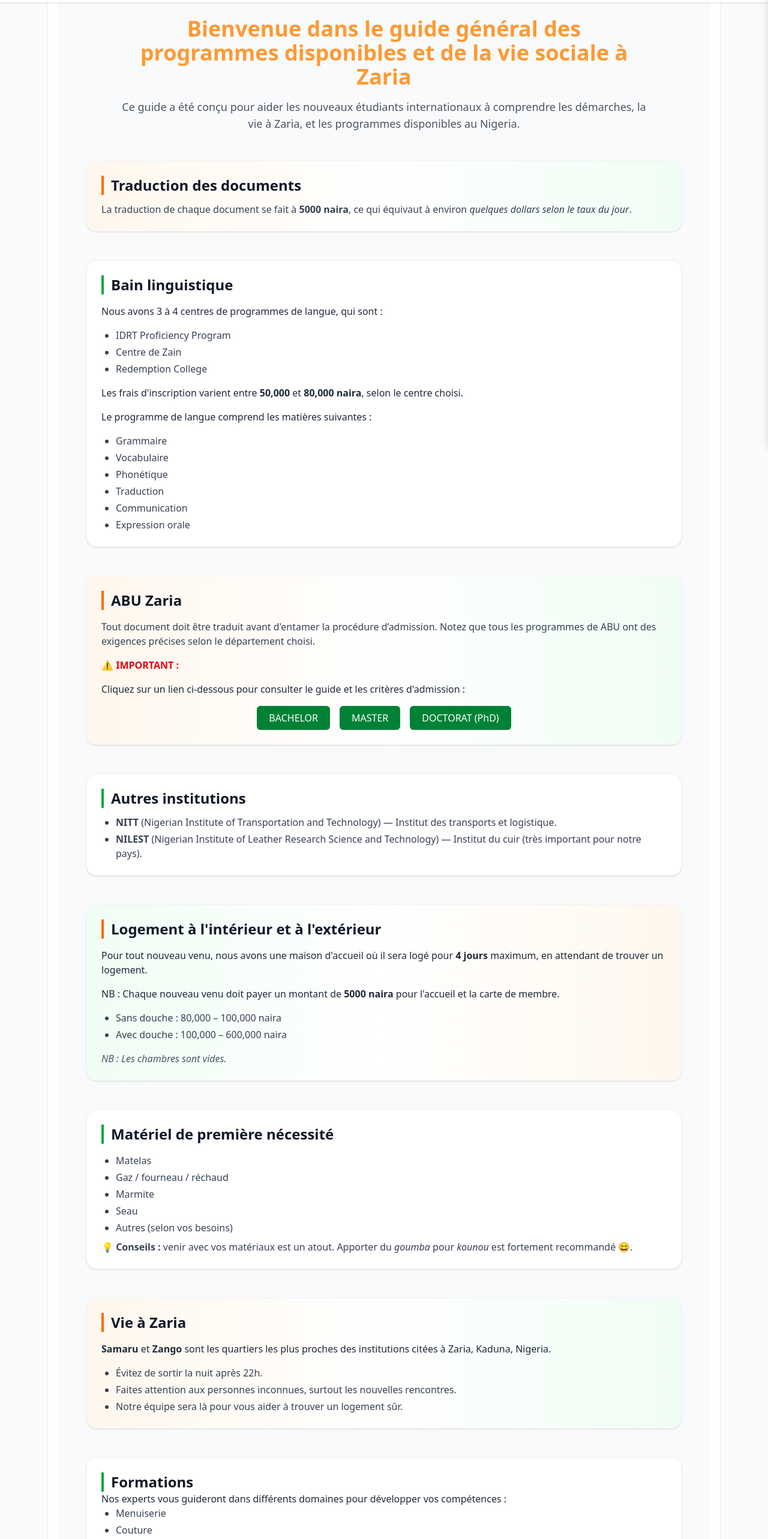
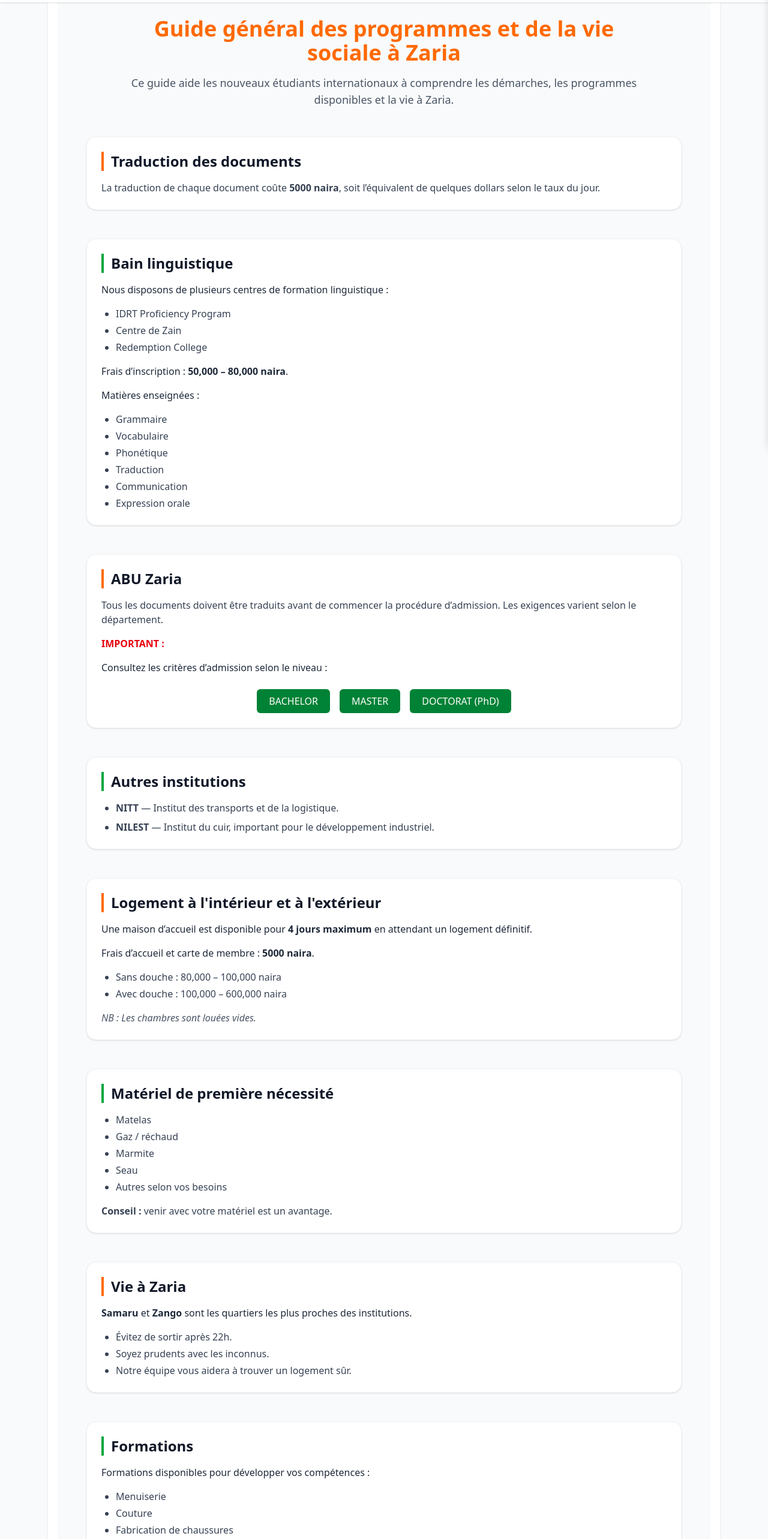
Before and after one commit to issouf-code/aeniz, a React (Vite) app: page /guide in a window 1280 px wide. Shown: the part 60-2626 px from the top of the page at 60% size. Built offline with nearby package versions, Linux system fonts and the light colour scheme.

Commit message:
Update Guides.jsx

```diff
--- a/src/pages/Guides.jsx
+++ b/src/pages/Guides.jsx
@@ -1,53 +1,69 @@
-import React from "react";
+import React, { useMemo } from "react";
 import { Link } from "react-router-dom";
 
+const Section = ({ title, accent = "orange", children }) => {
+  const borderColor =
+    accent === "green" ? "border-green-600" : "border-orange-500";
+
+  return (
+    <section className="rounded-2xl border border-gray-100 bg-white p-6 shadow-sm space-y-4">
+      <h2
+        className={`border-l-4 ${borderColor} pl-3 text-2xl font-semibold text-gray-900`}
+      >
+        {title}
+      </h2>
+      {children}
+    </section>
+  );
+};
+
 export default function Guide() {
+  const admissionLinks = useMemo(
+    () => [
+      { label: "BACHELOR", path: "/table-ug" },
+      { label: "MASTER", path: "/table-ms" },
+      { label: "DOCTORAT (PhD)", path: "/table-ph" },
+    ],
+    []
+  );
+
   return (
-    <main className="min-h-screen bg-gray-50 text-gray-800 px-6 sm:px-12 py-12 space-y-12">
+    <main className="min-h-screen bg-gray-50 px-6 py-12 text-gray-800 sm:px-12 space-y-12">
       {/* ================= HEADER ================= */}
-      <section className="text-center max-w-4xl mx-auto">
-        <h1
-  className="text-3xl sm:text-4xl font-bold mb-4"
-  style={{ color: "#FF9933" }}
->
-  Bienvenue dans le guide général des programmes disponibles et de la vie sociale à Zaria
-</h1>
+      <header className="mx-auto max-w-4xl text-center space-y-4">
+        <h1 className="text-3xl sm:text-4xl font-bold text-orange-500">
+          Guide général des programmes et de la vie sociale à Zaria
+        </h1>
+        <p className="text-lg text-gray-600">
+          Ce guide aide les nouveaux étudiants internationaux à comprendre les
+          démarches, les programmes disponibles et la vie à Zaria.
+        </p>
+      </header>
 
+      {/* ================= DOCUMENT TRANSLATION ================= */}
+      <Section title="Traduction des documents">
+        <p className="text-gray-700">
+          La traduction de chaque document coûte{" "}
+          <span className="font-semibold">5000 naira</span>, soit l’équivalent de
+          quelques dollars selon le taux du jour.
+        </p>
+      </Section>
 
-        <p className="text-lg text-gray-600">
-          Ce guide a été conçu pour aider les nouveaux étudiants internationaux à comprendre les démarches,
-          la vie à Zaria, et les programmes disponibles au Nigeria.
-        </p>
-      </section>
-
-      {/* ================= TRADUCTION DES DOCUMENTS ================= */}
-      <section className="bg-gradient-to-r from-orange-50 via-white to-green-50 shadow-sm rounded-2xl p-6 space-y-3 border border-gray-100">
-        <h2 className="text-2xl font-semibold text-gray-900 border-l-4 border-orange-500 pl-3">
-          Traduction des documents
-        </h2>
-        <p className="text-gray-700">
-          La traduction de chaque document se fait à <span className="font-semibold">5000 naira</span>,
-          ce qui équivaut à environ <em>quelques dollars selon le taux du jour</em>.
-        </p>
-      </section>
-
-      {/* ================= BAIN LINGUISTIQUE ================= */}
-      <section className="bg-white rounded-2xl p-6 space-y-4 shadow border border-gray-100">
-        <h2 className="text-2xl font-semibold text-gray-900 border-l-4 border-green-600 pl-3">
-          Bain linguistique
-        </h2>
-        <p>Nous avons 3 à 4 centres de programmes de langue, qui sont :</p>
-        <ul className="list-disc pl-6 text-gray-700 space-y-1">
+      {/* ================= LANGUAGE PROGRAM ================= */}
+      <Section title="Bain linguistique" accent="green">
+        <p>Nous disposons de plusieurs centres de formation linguistique :</p>
+        <ul className="list-disc pl-6 space-y-1 text-gray-700">
           <li>IDRT Proficiency Program</li>
           <li>Centre de Zain</li>
           <li>Redemption College</li>
         </ul>
         <p>
-          Les frais d'inscription varient entre <span className="font-semibold">50,000</span> et
-          <span className="font-semibold"> 80,000 naira</span>, selon le centre choisi.
+          Frais d’inscription :{" "}
+          <span className="font-semibold">50,000 – 80,000 naira</span>.
         </p>
-        <p className="font-medium mt-2">Le programme de langue comprend les matières suivantes :</p>
-        <ul className="list-disc pl-6 text-gray-700 space-y-1">
+
+        <p className="font-medium">Matières enseignées :</p>
+        <ul className="list-disc pl-6 space-y-1 text-gray-700">
           <li>Grammaire</li>
           <li>Vocabulaire</li>
           <li>Phonétique</li>
@@ -55,116 +71,102 @@ export default function Guide() {
           <li>Communication</li>
           <li>Expression orale</li>
         </ul>
-      </section>
+      </Section>
 
       {/* ================= ABU ZARIA ================= */}
-      <section className="bg-gradient-to-r from-orange-50 via-white to-green-50 shadow rounded-2xl p-6 space-y-4 border border-gray-100">
-        <h2 className="text-2xl font-semibold text-gray-900 border-l-4 border-orange-500 pl-3">
-          ABU Zaria
-        </h2>
+      <Section title="ABU Zaria">
         <p className="text-gray-700">
-          Tout document doit être traduit avant d'entamer la procédure d’admission.
-          Notez que tous les programmes de ABU ont des exigences précises selon le département choisi.
+          Tous les documents doivent être traduits avant de commencer la
+          procédure d’admission. Les exigences varient selon le département.
         </p>
-        <p className="text-red-600 font-semibold">⚠️ IMPORTANT :</p>
-        <p>
-          Cliquez sur un lien ci-dessous pour consulter le guide et les critères d'admission :
-        </p>
-        <div className="flex flex-wrap justify-center gap-4 mt-4">
-          {[
-            { label: "BACHELOR", path: "/table-ug" },
-            { label: "MASTER", path: "/table-ms" },
-            { label: "DOCTORAT (PhD)", path: "/table-ph" },
-          ].map((link, i) => (
+
+        <p className="font-semibold text-red-600">IMPORTANT :</p>
+        <p>Consultez les critères d’admission selon le niveau :</p>
+
+        <nav className="flex flex-wrap justify-center gap-4 pt-2">
+          {admissionLinks.map((link) => (
             <Link
-              key={i}
+              key={link.path}
               to={link.path}
-              className="px-5 py-2 bg-green-700 text-white rounded-md hover:bg-green-800 transition duration-300"
+              className="rounded-md bg-green-700 px-5 py-2 text-white transition hover:bg-green-800 focus:outline-none focus:ring-2 focus:ring-green-600"
             >
               {link.label}
             </Link>
           ))}
-        </div>
-      </section>
+        </nav>
+      </Section>
 
-      {/* ================= AUTRES INSTITUTIONS ================= */}
-      <section className="bg-white rounded-2xl shadow p-6 border border-gray-100">
-        <h2 className="text-2xl font-semibold mb-3 text-gray-900 border-l-4 border-green-600 pl-3">
-          Autres institutions
-        </h2>
-        <ul className="list-disc pl-6 text-gray-700 space-y-1">
+      {/* ================= OTHER INSTITUTIONS ================= */}
+      <Section title="Autres institutions" accent="green">
+        <ul className="list-disc pl-6 space-y-2 text-gray-700">
           <li>
-            <span className="font-semibold">NITT</span> (Nigerian Institute of Transportation and Technology) — Institut des transports et logistique.
+            <span className="font-semibold">NITT</span> — Institut des transports
+            et de la logistique.
           </li>
           <li>
-            <span className="font-semibold">NILEST</span> (Nigerian Institute of Leather Research Science and Technology) — Institut du cuir (très important pour notre pays).
+            <span className="font-semibold">NILEST</span> — Institut du cuir,
+            important pour le développement industriel.
           </li>
         </ul>
-      </section>
+      </Section>
 
-      {/* ================= LOGEMENT ================= */}
-      <section className="bg-gradient-to-r from-green-50 via-white to-orange-50 rounded-2xl shadow p-6 space-y-4 border border-gray-100">
-        <h2 className="text-2xl font-semibold text-gray-900 border-l-4 border-orange-500 pl-3">
-          Logement à l'intérieur et à l'extérieur
-        </h2>
+      {/* ================= HOUSING ================= */}
+      <Section title="Logement à l'intérieur et à l'extérieur">
         <p>
-          Pour tout nouveau venu, nous avons une maison d'accueil où il sera logé pour
-          <span className="font-semibold"> 4 jours</span> maximum, en attendant de trouver un logement.
+          Une maison d’accueil est disponible pour{" "}
+          <span className="font-semibold">4 jours maximum</span> en attendant un
+          logement définitif.
         </p>
         <p>
-          NB : Chaque nouveau venu doit payer un montant de
-          <span className="font-semibold"> 5000 naira</span> pour l'accueil et la carte de membre.
+          Frais d’accueil et carte de membre :{" "}
+          <span className="font-semibold">5000 naira</span>.
         </p>
-        <ul className="list-disc pl-6 text-gray-700 space-y-1">
+
+        <ul className="list-disc pl-6 space-y-1 text-gray-700">
           <li>Sans douche : 80,000 – 100,000 naira</li>
           <li>Avec douche : 100,000 – 600,000 naira</li>
         </ul>
-        <p className="italic text-gray-600">NB : Les chambres sont vides.</p>
-      </section>
 
-      {/* ================= MATÉRIEL ESSENTIEL ================= */}
-      <section className="bg-white rounded-2xl p-6 shadow border border-gray-100">
-        <h2 className="text-2xl font-semibold mb-4 text-gray-900 border-l-4 border-green-600 pl-3">
-          Matériel de première nécessité
-        </h2>
-        <ul className="list-disc pl-6 text-gray-700 space-y-1">
+        <p className="italic text-gray-600">
+          NB : Les chambres sont louées vides.
+        </p>
+      </Section>
+
+      {/* ================= ESSENTIAL ITEMS ================= */}
+      <Section title="Matériel de première nécessité" accent="green">
+        <ul className="list-disc pl-6 space-y-1 text-gray-700">
           <li>Matelas</li>
-          <li>Gaz / fourneau / réchaud</li>
+          <li>Gaz / réchaud</li>
           <li>Marmite</li>
           <li>Seau</li>
-          <li>Autres (selon vos besoins)</li>
+          <li>Autres selon vos besoins</li>
         </ul>
-        <p className="mt-2 text-gray-700">
-          💡 <span className="font-semibold">Conseils :</span> venir avec vos matériaux est un atout.
-          Apporter du <em>goumba</em> pour <em>kounou</em> est fortement recommandé 😄.
+
+        <p className="text-gray-700">
+          <span className="font-semibold">Conseil :</span> venir avec votre
+          matériel est un avantage.
         </p>
-      </section>
+      </Section>
 
-      {/* ================= VIE À ZARIA ================= */}
-      <section className="bg-gradient-to-r from-orange-50 via-white to-green-50 rounded-2xl shadow p-6 space-y-4 border border-gray-100">
-        <h2 className="text-2xl font-semibold text-gray-900 border-l-4 border-orange-500 pl-3">
-          Vie à Zaria
-        </h2>
+      {/* ================= LIFE IN ZARIA ================= */}
+      <Section title="Vie à Zaria">
         <p>
-          <span className="font-semibold">Samaru</span> et <span className="font-semibold">Zango</span> sont les quartiers
-          les plus proches des institutions citées à Zaria, Kaduna, Nigeria.
+          <span className="font-semibold">Samaru</span> et{" "}
+          <span className="font-semibold">Zango</span> sont les quartiers les plus
+          proches des institutions.
         </p>
-        <ul className="list-disc pl-6 text-gray-700 space-y-1">
-          <li>Évitez de sortir la nuit après 22h.</li>
-          <li>Faites attention aux personnes inconnues, surtout les nouvelles rencontres.</li>
-          <li>Notre équipe sera là pour vous aider à trouver un logement sûr.</li>
+
+        <ul className="list-disc pl-6 space-y-1 text-gray-700">
+          <li>Évitez de sortir après 22h.</li>
+          <li>Soyez prudents avec les inconnus.</li>
+          <li>Notre équipe vous aidera à trouver un logement sûr.</li>
         </ul>
-      </section>
+      </Section>
 
-      {/* ================= FORMATIONS ================= */}
-      <section className="bg-white rounded-2xl p-6 shadow border border-gray-100">
-        <h2 className="text-2xl font-semibold text-gray-900 border-l-4 border-green-600 pl-3">
-          Formations
-        </h2>
-        <p>
-          Nos experts vous guideront dans différents domaines pour développer vos compétences :
-        </p>
-        <ul className="list-disc pl-6 text-gray-700 space-y-1">
+      {/* ================= TRAINING ================= */}
+      <Section title="Formations" accent="green">
+        <p>Formations disponibles pour développer vos compétences :</p>
+        <ul className="list-disc pl-6 space-y-1 text-gray-700">
           <li>Menuiserie</li>
           <li>Couture</li>
           <li>Fabrication de chaussures</li>
@@ -173,9 +175,7 @@ export default function Guide() {
           <li>Informatique de bureau (ASO)</li>
           <li>Réseau informatique (CISCO)</li>
         </ul>
-      </section>
-
-
+      </Section>
     </main>
   );
 }
```
